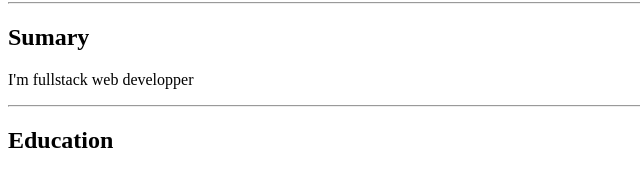
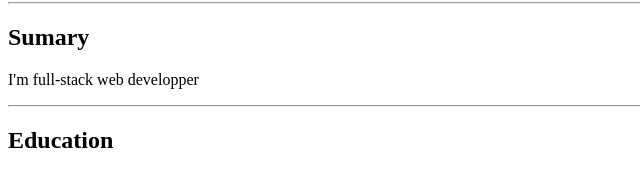
Before and after one commit to mzayene/My_CV, a plain HTML site: page index.html in a window 1280 px wide. Shown: the part 340-511 px from the top of the page, 0-640 px from the left. Drawn offline with Linux system fonts and the light colour scheme.

Commit message:
Update index.html

```diff
--- a/index.html
+++ b/index.html
@@ -10,7 +10,7 @@
     <img src="./images/Photo_MAZayene.jpg" alt="Mohamed Adnene Zayene" width="200" height="250">
     <hr>
     <h2>Sumary</h2>
-    <p>I'm fullstack web developper</p>
+    <p>I'm full-stack web developper</p>
     <hr>
     <h2>Education</h2>
     <table>
```
